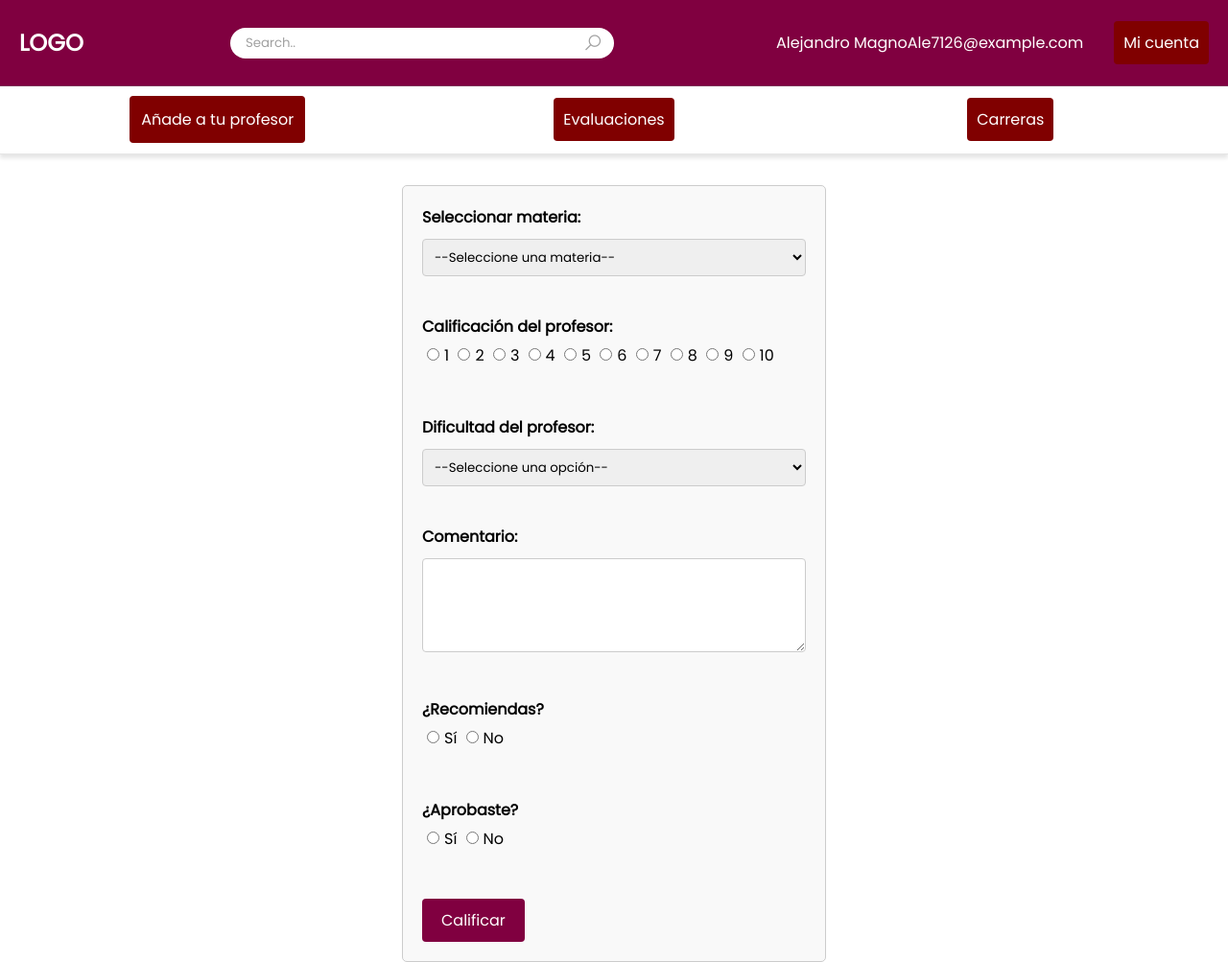
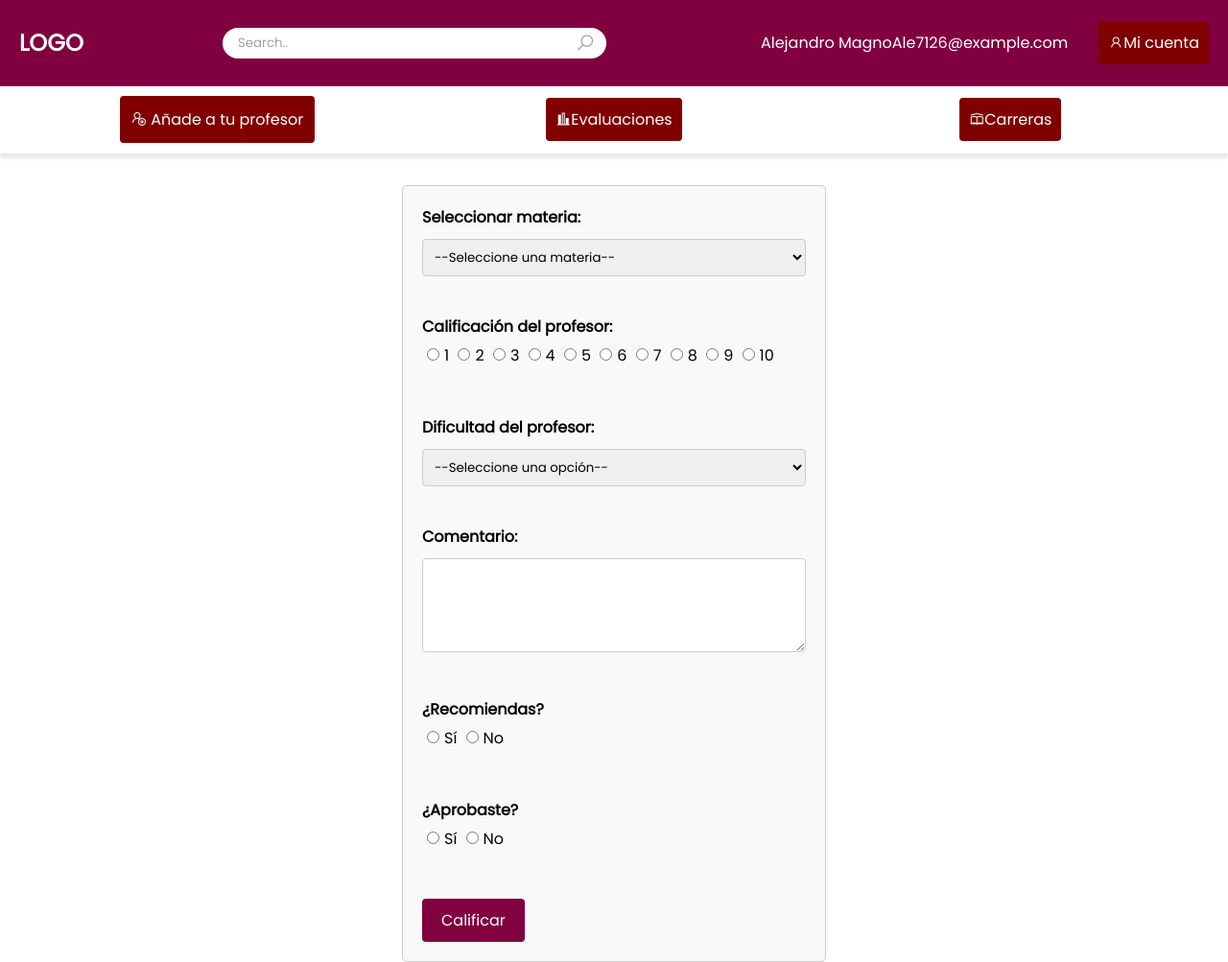
Before and after one commit to EmilianoA-B/Poliprofes, a website: page public/pages/calprofesor.html in a window 1280 px wide. Shown: the whole page at 96% size. Drawn offline with nearby package versions, Linux system fonts and the light colour scheme.

Commit message:
ICO's Bar

```diff
--- a/public/pages/calprofesor.html
+++ b/public/pages/calprofesor.html
@@ -36,7 +36,7 @@
             <div id="user-info" class="info"></div>
             <div class="micuenta">
               <details>
-                <summary>Mi cuenta</summary>
+                <summary> <span class="lar la-user"></span>Mi cuenta</summary>
                 <ul>
                   <li><a href="">Cambiar contraseña</a></li>
                   <li><a href="#">Mis opiniones</a></li>
@@ -48,7 +48,7 @@
           </div>
           <div class="menu-admin">
             <details>
-              <summary>Administrar</summary>
+              <summary> <span class="lar la-user"></span>Administrar</summary>
               <ul>
                 <li><a href="pag_dar_alta_prof.html">Alta</a></li>
                 <li><a href="confirmacion_alta.html">Solicitudes</a></li>
@@ -66,16 +66,16 @@
         </header>
         <div class="submenu-container" id="menu-list">
             <div class="submenu-flex"><details class="submenu">
-                <summary>Evaluaciones</summary>
-                <ul class="subfiltros" >
+              <summary> <span class="lar la-chart-bar"></span>Evaluaciones</summary>
+              <ul class="subfiltros" >
                 <li><a href="busqueda-visualizacion.html">Mas recientes</a></li>
                   <li><a href="busqueda-visualizacion.html">Mejores evaluaciones</a></li>
                   <li><a href="busqueda-visualizacion.html">Peores evaluaciones</a></li>
                 </ul>
               </details></div>
             <div class="submenu-flex"><details class="submenu">
-                <summary>Carreras</summary>
-                <ul class="subfiltros" >
+              <summary> <span class="las la-school"></span>Carreras</summary>
+              <ul class="subfiltros" >
                   <li><a href="busqueda-visualizacion.html">Ing. en Computación</a></li>
                   <li><a href="busqueda-visualizacion.html">Ing. Mecánica</a></li>
                   <li><a href="busqueda-visualizacion.html">Ing. en Sistemas Automotrices</a></li>
--- a/public/scripts/header-nav.js
+++ b/public/scripts/header-nav.js
@@ -36,7 +36,10 @@ document.addEventListener("DOMContentLoaded", function () {
       const subDiv = document.createElement("div");
       const aElement = document.createElement("a");
       aElement.href = "solicitar_prof.html";
-      aElement.textContent = "Añade a tu profesor";
+      var spanTrash = document.createElement("i");
+      spanTrash.classList.add("las", "la-user-plus"); // Separo las clases con comas
+      aElement.appendChild(spanTrash);
+      aElement.appendChild(document.createTextNode(" Añade a tu profesor"));
       subDiv.appendChild(aElement);
       subDiv.classList.add('submenu-flex')
       menuList.insertBefore(subDiv, menuList.firstChild);
```
Also changed, not shown: public/pages/alta_carreras_materias.html (+4 -4 lines), public/pages/baja_opinion.html (+4 -4 lines), public/pages/busqueda-visualizacion.html (+6 -6 lines), public/pages/confirmacion_alta.html (+6 -6 lines), public/pages/dar_baja_profe.html (+4 -4 lines), public/pages/index.html (+4 -4 lines), public/pages/pag_dar_alta_prof.html (+4 -4 lines), public/pages/pag_eliminar_coment_desde_prof.html (+4 -4 lines), public/pages/pag_prof.html (+4 -4 lines), public/pages/recup_cont.html (+4 -4 lines), public/pages/reg_alumno.html (+4 -4 lines), public/pages/solicitar_prof.html (+4 -4 lines), public/pages/ver_profes_eliminar_coment.html (+4 -4 lines).
